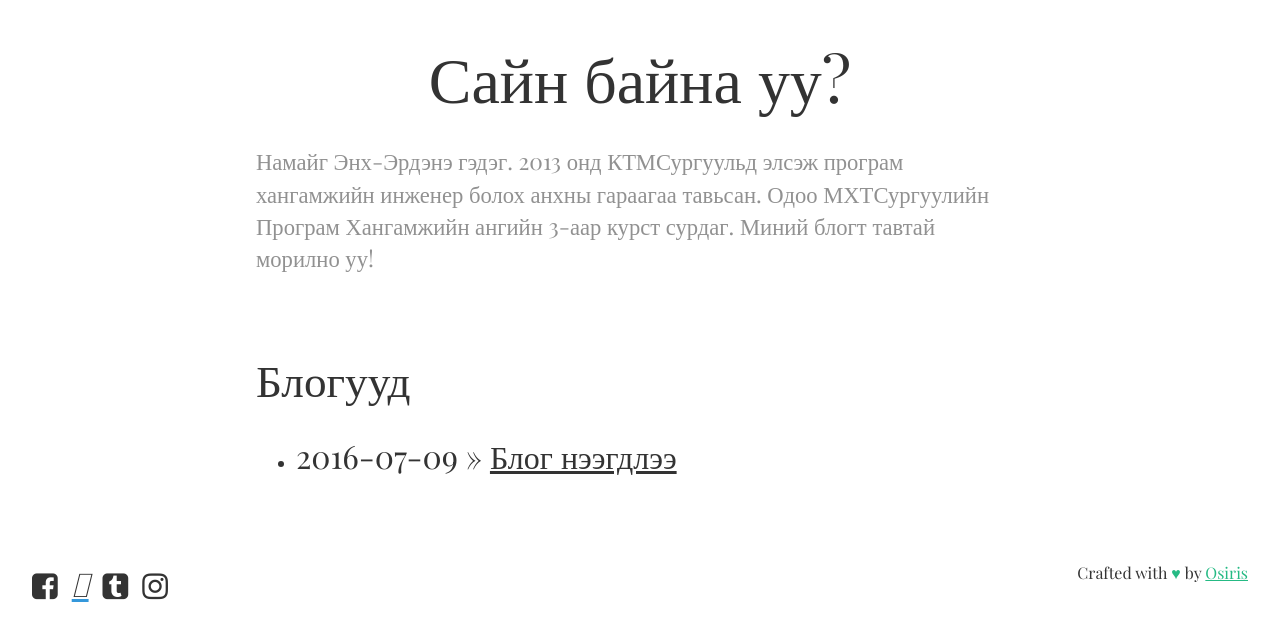
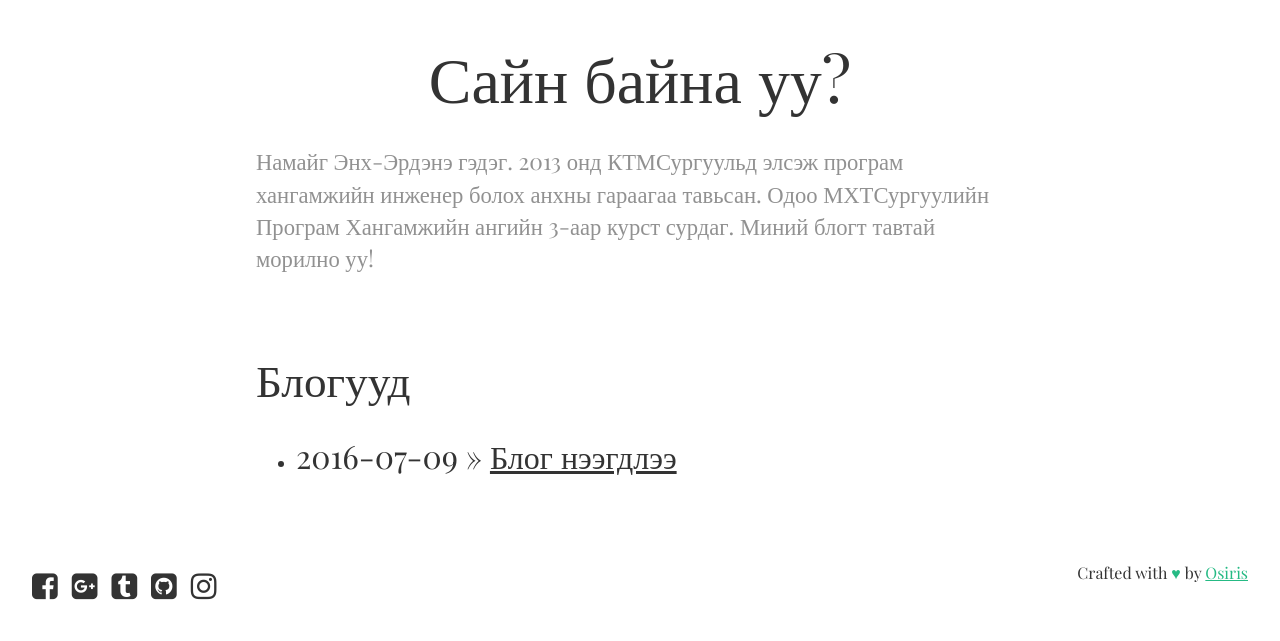
Before and after one commit to Ds3c-ctf-team/enkhee-Osiris.github.io-old, a Jekyll site: the page built from index.html, in a window 1280 px wide. Shown: the top 641 px of the page. Built offline with Jekyll 4.4.1, drawn with Linux system fonts in a browser that asks for light colours; nearby versions of some CDN libraries; some web fonts are replaced.

Commit message:
Update layout

```diff
--- a/_layouts/default.html
+++ b/_layouts/default.html
@@ -34,10 +34,11 @@
     <footer>
     	<div class="grd-row m0 p1">
     		<div class="social grd-row-col-3-6 m1 txt--left">
-	    		<a href="http://"><i class="fa fa-facebook-square" aria-hidden="true"></i></a>
-	    		<a href="http://"><i class="ffa fa-google-plus-square" aria-hidden="true"></i></a>
-	    		<a href="http://"><i class="fa fa-tumblr-square" aria-hidden="true"></i></a>
-	    		<a href="http://"><i class="fa fa-instagram" aria-hidden="true"></i></a>
+	    		<a href="https://www.facebook.com/Ag.Enhee"><i class="fa fa-facebook-square" aria-hidden="true"></i></a>
+	    		<a href="http://"><i class="fa fa-google-plus-square" aria-hidden="true"></i></a>
+	    		<a href="http://lodrosiris.tumblr.com"><i class="fa fa-tumblr-square" aria-hidden="true"></i></a>
+	    		<a href="https://github.com/enkhee-Osiris"><i class="fa fa-github-square" aria-hidden="true"></i></a>
+	    		<a href="https://www.instagram.com/osiris.ag/"><i class="fa fa-instagram" aria-hidden="true"></i></a>
     		</div>
 
     		<div class="made-by grd-row-col-3-6 m1 txt--right">
```
